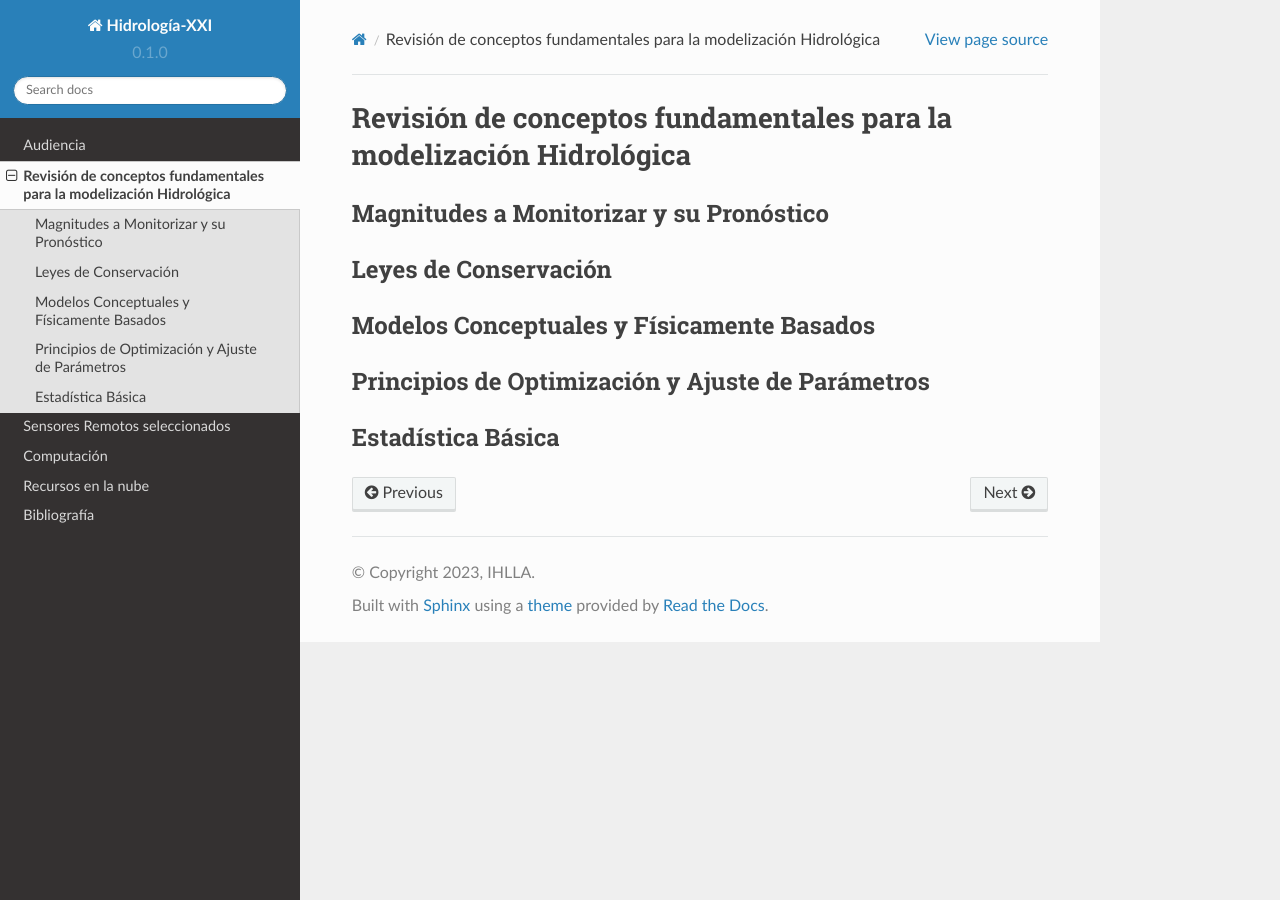
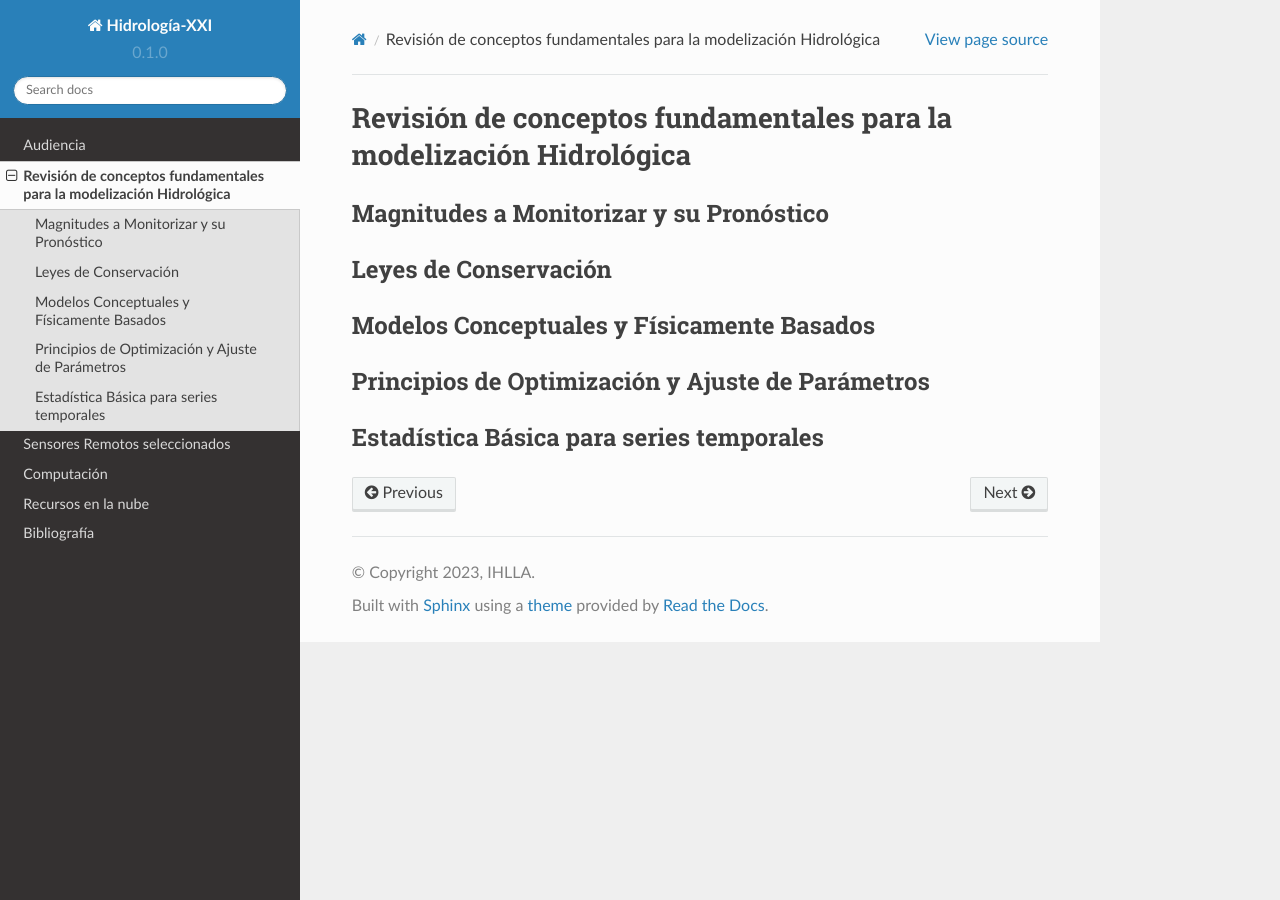
Before and after one commit to ivillamadrid/HidrologiaXXI, a Sphinx documentation site: the page built from docs/source/conceptos_0.rst, in a window 1280 px wide. Built offline with Sphinx 7.4.7 and the Read the Docs theme 2.0.0, drawn with Linux system fonts in a browser that asks for light colours.

Commit message:
Update conceptos_0.rst

```diff
--- a/docs/source/conceptos_0.rst
+++ b/docs/source/conceptos_0.rst
@@ -13,5 +13,5 @@ Modelos Conceptuales y Físicamente Basados
 Principios de Optimización y Ajuste de Parámetros
 -------------------------------------------------
 
-Estadística Básica
-------------------
+Estadística Básica para series temporales
+-----------------------------------------
```
